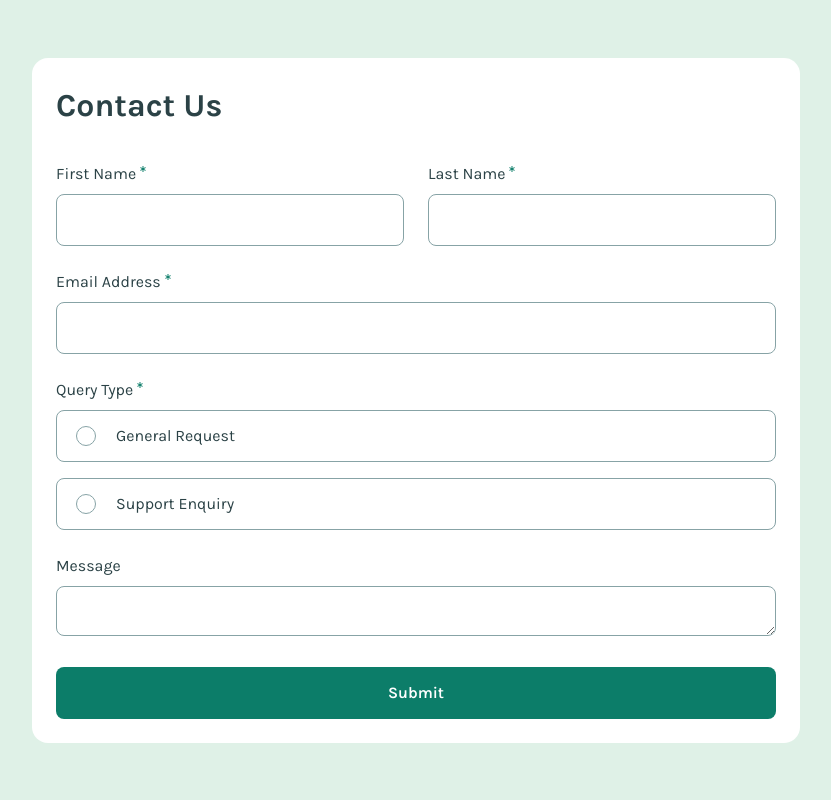
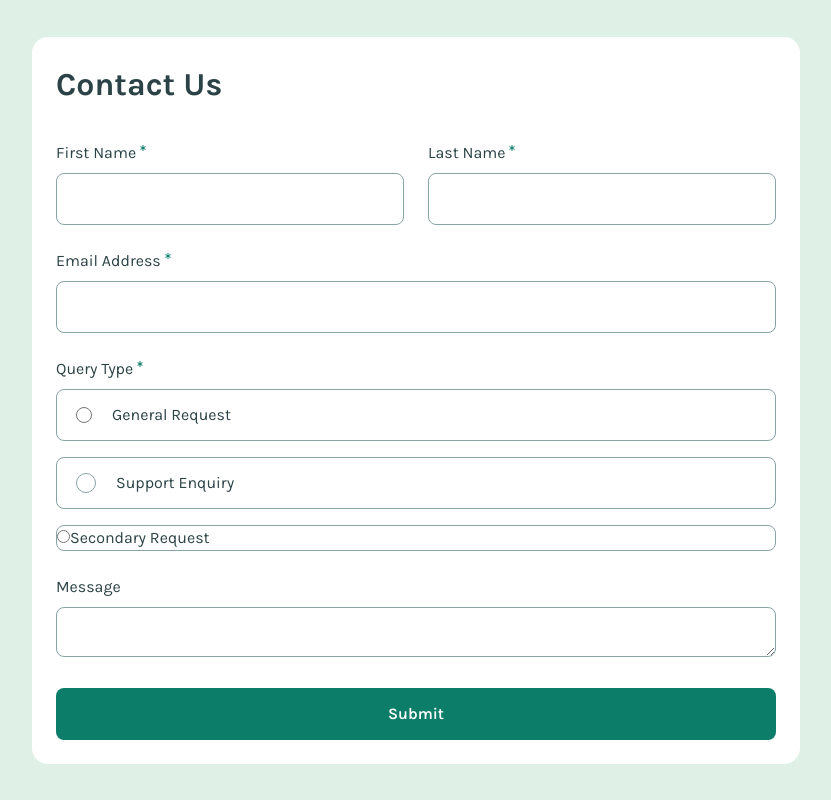
Before and after one commit to MattPahuta/contact-form-component, a React (Vite) app: page / in a window 1280 px wide. Shown: the whole page, without its empty margins (224-1055 px from the left). Built offline with nearby package versions, Linux system fonts and the light colour scheme.

Commit message:
Add RadioInput component, styles

```diff
--- a/src/components/ContactForm.jsx
+++ b/src/components/ContactForm.jsx
@@ -22,7 +22,7 @@ function ContactForm() {
   }
 
   return (
-    <form className="grid gap-6 sm:grid-cols-2">
+    <form className="grid gap-6 accent-brand-green-600 sm:grid-cols-2">
       <Input
         label="First Name"
         type="text"
--- a/src/components/inputs/RadioFieldset.jsx
+++ b/src/components/inputs/RadioFieldset.jsx
@@ -1,8 +1,9 @@
+import RadioInput from './RadioInput';
 import { FaAsterisk } from 'react-icons/fa';
 
 function RadioFieldset() {
   return (
-    <fieldset className="sm:col-span-2 space-y-2">
+    <fieldset className="space-y-2 sm:col-span-full">
       <legend className="flex text-base space-y-2">
         Query Type
         <FaAsterisk
@@ -13,16 +14,17 @@ function RadioFieldset() {
       <div className="grid gap-4">
         <label className="text-base text-brand-grey-900 flex items-center gap-5 pl-5 py-3.5 outline-1 -outline-offset-1 outline-brand-grey-500 focus:outline-2 focus:-outline-offset-2 focus:outline-brand-green-600 rounded-lg hover:cursor-pointer">
           <input
+            id="general"
             type="radio"
             name="query"
             value="general"
-            className="relative size-5 appearance-none rounded-full border border-brand-grey-500 bg-white before:absolute before:inset-1 before:rounded-full before:bg-brand-green-600 not-checked:before:hidden checked:border-brand-green-600 checked:bg-brand-green-200 checked:border-2 focus-visible:outline-2 focus-visible:outline-offset-2 focus-visible:outline-brand-green-600 forced-colors:appearance-auto forced-colors:before:hidden"
+            className="size-4"
           />
           <span>General Request</span>
         </label>
         <label className="text-base text-brand-grey-900 flex items-center gap-5 pl-5 py-3.5 outline-1 -outline-offset-1 outline-brand-grey-500 focus:outline-2 focus:-outline-offset-2 focus:outline-brand-green-600 rounded-lg hover:cursor-pointer">
           <input
-            id="general-enquiry"
+            id="support"
             type="radio"
             name="query"
             value="support"
@@ -30,6 +32,7 @@ function RadioFieldset() {
           />
           <span>Support Enquiry</span>
         </label>
+        <RadioInput />
       </div>
     </fieldset>
   );
--- /dev/null
+++ b/src/components/inputs/RadioInput.jsx
@@ -0,0 +1,30 @@
+function RadioInput() {
+  return (
+    // <label className="text-base text-brand-grey-900 flex items-center gap-5 pl-5 py-3.5 outline-1 -outline-offset-1 outline-brand-grey-500 focus:outline-2 focus:-outline-offset-2 focus:outline-brand-green-600 rounded-lg hover:cursor-pointer">
+    //   <input
+    //     type="radio"
+    //     name="query"
+    //     value="general"
+    //     className="relative size-5 appearance-none rounded-full border border-brand-grey-500 bg-white before:absolute before:inset-1 before:rounded-full before:bg-brand-green-600 not-checked:before:hidden checked:border-brand-green-600 checked:bg-brand-green-200 checked:border-2 focus-visible:outline-2 focus-visible:outline-offset-2 focus-visible:outline-brand-green-600 forced-colors:appearance-auto forced-colors:before:hidden"
+    //   />
+    //   <span>General Request</span>
+    // </label>
+    // <div className="form-group border border-brand-grey-500 rounded-lg focus:outline-brand-green-600">
+    //   <input type="radio" id="secondary" name="query" value="secondary" required />
+    //   <label htmlFor="secondary">Secondary Request</label>
+    // </div>
+
+    <label
+      className="border border-brand-grey-500 rounded-lg has-checked:bg-brand-green-200 has-checked:ring-brand-green-600">
+      <input
+        type="radio"
+        name="query"
+        value="secondary"
+        className=""
+      />
+      Secondary Request
+    </label>
+  );
+}
+
+export default RadioInput;
```
Also changed, not shown: 1 other file (tests, documents, lock files or other folders).
